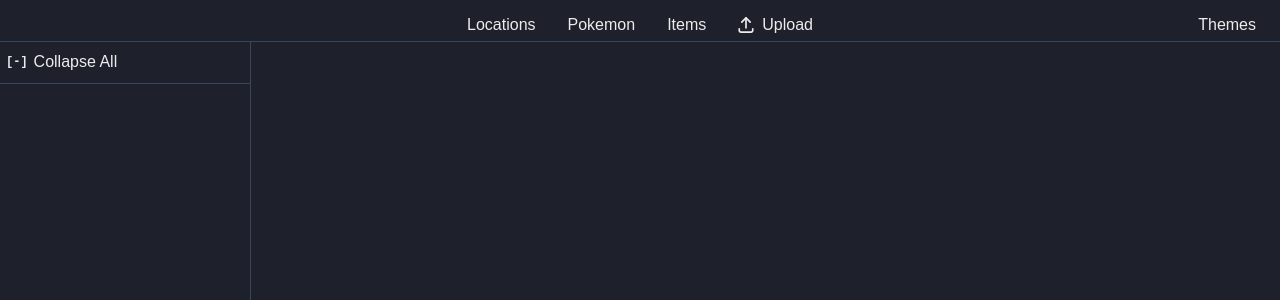
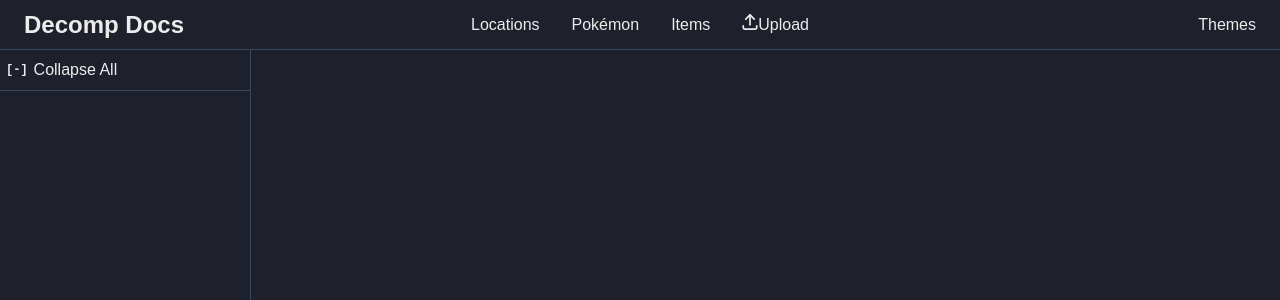
Before and after one commit to KFig21/decomp-docs, a React (Vite) app: page /locations in a window 1280 px wide. Shown: the top 300 px of the page. Built offline with nearby package versions, Linux system fonts and the light colour scheme.

Commit message:
topbar, reconfigure router and css around new appLayout

```diff
--- a/src/App.tsx
+++ b/src/App.tsx
@@ -1,6 +1,6 @@
 import { useState } from 'react';
 import { RouterProvider } from 'react-router-dom';
-import { createRouter } from './router';
+import { CreateRouter } from './router';
 import type { LocationRoot } from './services/parsers/v2/locations/types';
 import type { ParsedPokemon } from './services/parsers/v2/pokemon/types';
 import type { ParsedItem } from './services/parsers/v2/items/types';
@@ -15,7 +15,7 @@ export default function App() {
   const [items, setItems] = useState<ParsedItem[]>([]);
   const [trainers, setTrainers] = useState<ParsedTrainer[]>([]);
 
-  const router = createRouter({
+  const router = CreateRouter({
     projectName,
     setProjectName,
     locations,
--- a/src/components/sidebar/styles.scss
+++ b/src/components/sidebar/styles.scss
@@ -1,10 +1,10 @@
 @use './../../styles/index.scss' as *;
 @use './../../styles/colors.scss' as *;
 
-$collapseButtonHeight: 42px;
+$collapseButtonHeight: 41px;
 
 .sidebar-wrapper {
-    height: calc(100vh - $topbarHeight);
+    height: $scrollableContainerHeight;
     border-right: solid 1px var(--containerBorderColor);
     background-color: var(--backgroundColor);
 
--- /dev/null
+++ b/src/layouts/appLayout/AppLayout.tsx
@@ -0,0 +1,67 @@
+import { Outlet, useNavigate, useLocation } from 'react-router-dom';
+import UploadIcon from '../../components/elements/uploadIcon/UploadIcon';
+import './styles.scss';
+
+type Props = {
+  projectName: string;
+  currentPage: string;
+};
+
+export default function AppLayout({ projectName, currentPage }: Props) {
+  const navigate = useNavigate();
+  const location = useLocation();
+
+  const isActive = (path: string) => location.pathname.startsWith(path);
+
+  return (
+    <div className="app-layout">
+      {/* 🔝 Persistent Topbar */}
+      <header className="topbar">
+        {/* Left */}
+        <div className="title-container">
+          <span className="title">{projectName || 'Decomp Docs'}</span>
+        </div>
+
+        {/* Center Nav */}
+        <nav className="nav">
+          {currentPage !== 'upload' && (
+            <>
+              <div
+                className={`nav-item ${isActive('/locations') ? 'active' : ''}`}
+                onClick={() => navigate('/locations')}
+              >
+                Locations
+              </div>
+              <div
+                className={`nav-item ${isActive('/pokemon') ? 'active' : ''}`}
+                onClick={() => navigate('/pokemon')}
+              >
+                Pokémon
+              </div>
+              <div
+                className={`nav-item ${isActive('/items') ? 'active' : ''}`}
+                onClick={() => navigate('/items')}
+              >
+                Items
+              </div>
+              <div className="nav-item back" onClick={() => navigate('/')}>
+                <UploadIcon />
+                Upload
+              </div>
+            </>
+          )}
+        </nav>
+
+        {/* Right */}
+        <div className="themes-container">
+          <div className="theme-dropdown">Themes</div>
+        </div>
+      </header>
+
+      {/* Page Content */}
+      <main className="page-wrapper">
+        <Outlet />
+      </main>
+    </div>
+  );
+}
--- /dev/null
+++ b/src/layouts/appLayout/styles.scss
@@ -0,0 +1,67 @@
+@use './../../styles/index.scss' as *;
+@use './../../styles/colors.scss' as *;
+
+.app-layout {
+    height: 100vh;
+    display: flex;
+    flex-direction: column;
+
+    .topbar {
+        display: grid;
+        grid-template-columns: 1fr 1fr 1fr;
+        background-color: var(--backgroundColor);
+        padding: .25rem 0.5rem;
+        border-bottom: 1px solid var(--containerBorderColor);
+        height: $topbarHeight;
+        position: sticky;
+        top: 0px;
+        z-index: 10;
+
+        // left
+        .title-container {
+            display: flex;
+            align-items: center;
+
+            .title {
+                font-size: 1.5rem;
+                font-weight: bold;
+                color: var(--fontColor);
+                text-align: left;
+                padding: 0px 16px;
+            }
+        }
+
+        //  center
+        .nav {
+            display: flex;
+            flex-direction: row;
+            align-items: center;
+            justify-content: center;
+            gap: 32px;
+        }
+
+        .back-button {
+            // padding: 0.5rem 1rem;
+            font-size: 1rem;
+            cursor: pointer;
+            display: flex;
+            flex-direction: row;
+            align-items: center;
+            justify-content: center;
+            gap: 8px;
+        }
+
+        // right
+        .themes-container {
+            display: flex;
+            align-items: center;
+            justify-content: flex-end;
+            padding: 0px 16px;
+        }
+    }
+
+    .page-wrapper {
+        flex: 1;
+        overflow: hidden;
+    }
+}
--- a/src/pages/locationsPage/LocationsPage.tsx
+++ b/src/pages/locationsPage/LocationsPage.tsx
@@ -1,46 +1,23 @@
 import LocationCard from '../../components/locationCard/sections/locations/LocationCard';
-import { useState } from 'react';
-import { useNavigate } from 'react-router-dom';
-import './styles.scss';
-import UploadIcon from '../../components/elements/uploadIcon/UploadIcon';
 import type { LocationRoot } from '../../services/parsers/v2/locations/types';
 import LocationsSidebar from '../../components/sidebar/LocationsSidebar';
+import { useEffect, useState, type Dispatch, type SetStateAction } from 'react';
+import './styles.scss';
 
 type Props = {
   locations: LocationRoot[];
-  projectName?: string;
+  setCurrentPage: Dispatch<SetStateAction<string>>;
 };
 
-export default function LocationsPage({ locations, projectName = 'Locations' }: Props) {
+export default function LocationsPage({ locations, setCurrentPage }: Props) {
   const [expandAll, setExpandAll] = useState(true);
-  const navigate = useNavigate();
+
+  useEffect(() => {
+    setCurrentPage('locations');
+  }, []);
 
   return (
     <div className="locations-page">
-      {/* Header */}
-      <div className="header">
-        {/* Left: Title */}
-        <div className="title-container">
-          <span className="title">{projectName}</span>
-        </div>
-
-        {/* Center: page navigation */}
-        <div className="nav">
-          <div className="nav-item-container">Locations</div>
-          <div className="nav-item-container">Pokemon</div>
-          <div className="nav-item-container">Items</div>
-          <div className="back-button" onClick={() => navigate('/')}>
-            <UploadIcon />
-            Upload
-          </div>
-        </div>
-
-        {/* Right: Themes */}
-        <div className="themes-container">
-          <div className="theme-dropdown">Themes</div>
-        </div>
-      </div>
-
       <div className="page-content">
         {/* Sidebar */}
         <LocationsSidebar locations={locations} expandAll={expandAll} setExpandAll={setExpandAll} />
--- a/src/pages/locationsPage/styles.scss
+++ b/src/pages/locationsPage/styles.scss
@@ -7,61 +7,7 @@
     flex-direction: column;
     justify-content: center;
     align-items: stretch;
-    height: 100vh;
-    overflow: hidden;
-
-    .header {
-        display: grid;
-        grid-template-columns: 1fr 1fr 1fr;
-        background-color: var(--backgroundColor);
-        padding: .25rem 0.5rem;
-        border-bottom: 1px solid var(--containerBorderColor);
-        position: sticky;
-        top: 0px;
-        z-index: 10;
-
-        // left
-        .title-container {
-            display: flex;
-            align-items: center;
-
-            .title {
-                font-size: 1.5rem;
-                font-weight: bold;
-                color: var(--fontColor);
-                text-align: left;
-                padding: 0px 16px;
-            }
-        }
-
-        //  center
-        .nav {
-            display: flex;
-            flex-direction: row;
-            align-items: center;
-            justify-content: center;
-            gap: 32px;
-        }
-
-        .back-button {
-            // padding: 0.5rem 1rem;
-            font-size: 1rem;
-            cursor: pointer;
-            display: flex;
-            flex-direction: row;
-            align-items: center;
-            justify-content: center;
-            gap: 8px;
-        }
-
-        // right
-        .themes-container {
-            display: flex;
-            align-items: center;
-            justify-content: flex-end;
-            padding: 0px 16px;
-        }
-    }
+    // overflow: hidden;
 
     .page-content {
         display: flex;
@@ -72,13 +18,13 @@
             width: auto;
             flex: 2;
             margin: 0 auto;
-            // padding: 16px 20px 40px 20px;
-            height: calc(100vh - $topbarHeight);
-            overflow: scroll;
-            overflow-x: hidden;
             display: flex;
             flex-direction: column;
             align-items: center;
+            // padding: 16px 20px 40px 20px;
+            overflow-y: scroll;
+            overflow-x: hidden;
+            height: calc(100vh - $topbarHeight);
         }
     }
 }
--- a/src/pages/uploadPage/styles.scss
+++ b/src/pages/uploadPage/styles.scss
@@ -2,11 +2,12 @@
 @use './../../styles/colors.scss' as *;
 
 .upload-page {
-    min-height: 100vh;
+    min-height: $scrollableContainerHeight;
     display: flex;
     flex-direction: column;
     align-items: center;
     justify-content: center;
+    height: calc(100vh - $topbarHeight);
 
     .main-container {
         padding: 1.5rem;
--- a/src/router.tsx
+++ b/src/router.tsx
@@ -1,20 +1,14 @@
 import { createBrowserRouter } from 'react-router-dom';
+import AppLayout from './layouts/appLayout/AppLayout';
 
 import UploadPage from './pages/uploadPage/UploadPage';
 import LocationsPage from './pages/locationsPage/LocationsPage';
 import LocationDetailPage from './pages/locationsPage/LocationDetailPage';
-
-// import PokemonPage from './pages/pokemonPage/PokemonPage';
-// import PokemonDetailPage from './pages/pokemonPage/PokemonDetailPage';
-// import ItemsPage from './pages/itemsPage/ItemsPage';
-// import ItemDetailPage from './pages/itemsPage/ItemDetailPage';
-// import TrainersPage from './pages/trainersPage/TrainersPage';
-// import TrainerDetailPage from './pages/trainersPage/TrainerDetailPage';
-
 import type { LocationRoot } from './services/parsers/v2/locations/types';
 import type { ParsedPokemon } from './services/parsers/v2/pokemon/types';
 import type { ParsedItem } from './services/parsers/v2/items/types';
 import type { ParsedTrainer } from './services/parsers/v2/trainers/types';
+import { useState } from 'react';
 
 type RouterArgs = {
   projectName: string;
@@ -33,16 +27,14 @@ type RouterArgs = {
   setTrainers: (t: ParsedTrainer[]) => void;
 };
 
-export function createRouter({
-  projectName,
-  setProjectName,
-  locations,
-  setLocations,
-  // pokemon,
-  // items,
-  // trainers,
-}: RouterArgs) {
+export function CreateRouter({ projectName, setProjectName, locations, setLocations }: RouterArgs) {
+  const [currentPage, SetCurrentPage] = useState('upload');
+
   return createBrowserRouter([
+    // 🌍 Layout Route (Topbar persists here)
+    {
+      element: <AppLayout projectName={projectName} currentPage={currentPage} />,
+      children: [
         {
           path: '/',
           element: (
@@ -56,45 +48,19 @@ export function createRouter({
             />
           ),
         },
-
-    // 📍 LOCATIONS
         {
           path: '/locations',
-      element: <LocationsPage locations={locations} projectName={projectName} />,
+          element: <LocationsPage locations={locations} setCurrentPage={SetCurrentPage} />,
         },
         {
           path: '/locations/:id',
           element: <LocationDetailPage locations={locations} />,
         },
 
-    // 🐉 POKÉMON
-    // {
-    //   path: '/pokemon',
-    //   element: <PokemonPage pokemon={pokemon} />,
-    // },
-    // {
-    //   path: '/pokemon/:id',
-    //   element: <PokemonDetailPage pokemon={pokemon} />,
-    // },
-
-    // // 🎒 ITEMS
-    // {
-    //   path: '/items',
-    //   element: <ItemsPage items={items} />,
-    // },
-    // {
-    //   path: '/items/:id',
-    //   element: <ItemDetailPage items={items} />,
-    // },
-
-    // // 👤 TRAINERS
-    // {
-    //   path: '/trainers',
-    //   element: <TrainersPage trainers={trainers} />,
-    // },
-    // {
-    //   path: '/trainers/:id',
-    //   element: <TrainerDetailPage trainers={trainers} />,
-    // },
+        // Future routes:
+        // { path: '/pokemon', element: <PokemonPage pokemon={pokemon} /> },
+        // { path: '/items', element: <ItemsPage items={items} /> },
+      ],
+    },
   ]);
 }
```
Also changed, not shown: src/components/locationCard/styles.scss (+1 -16 lines). Lines whose indentation alone changed are shown as unchanged.
